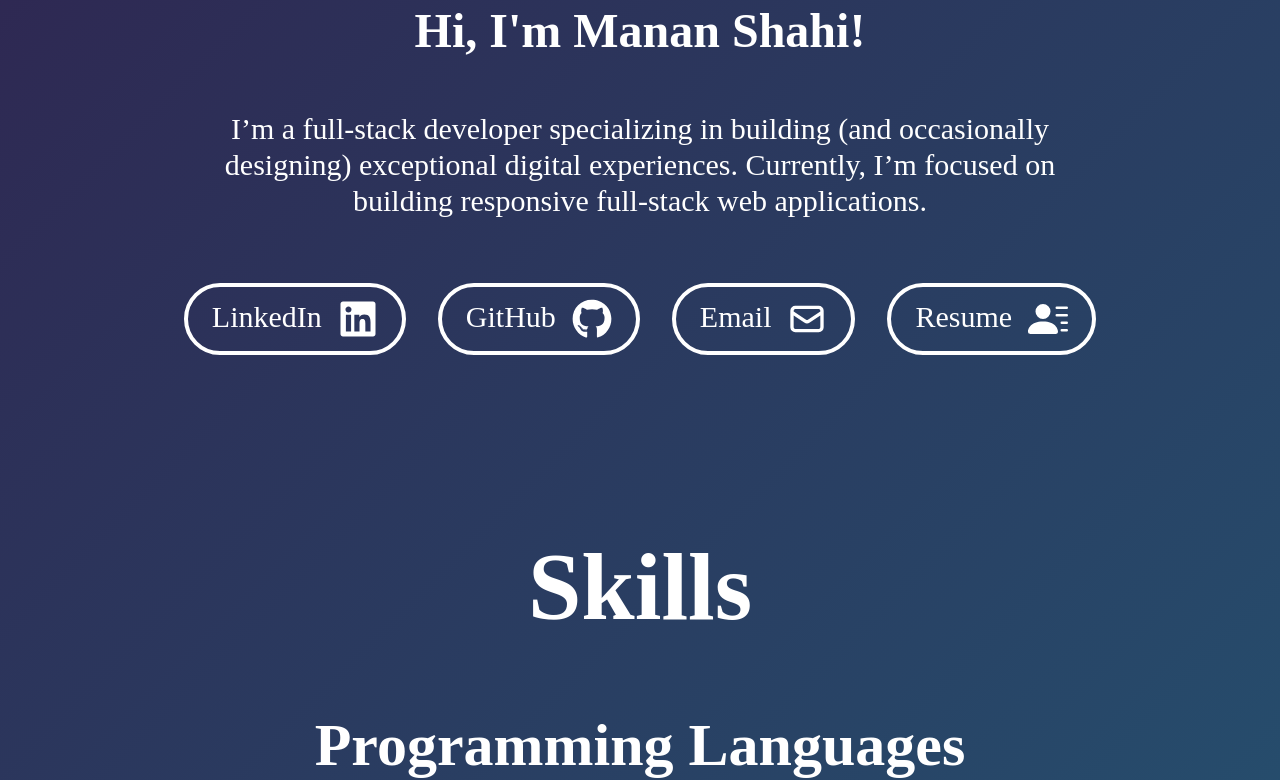
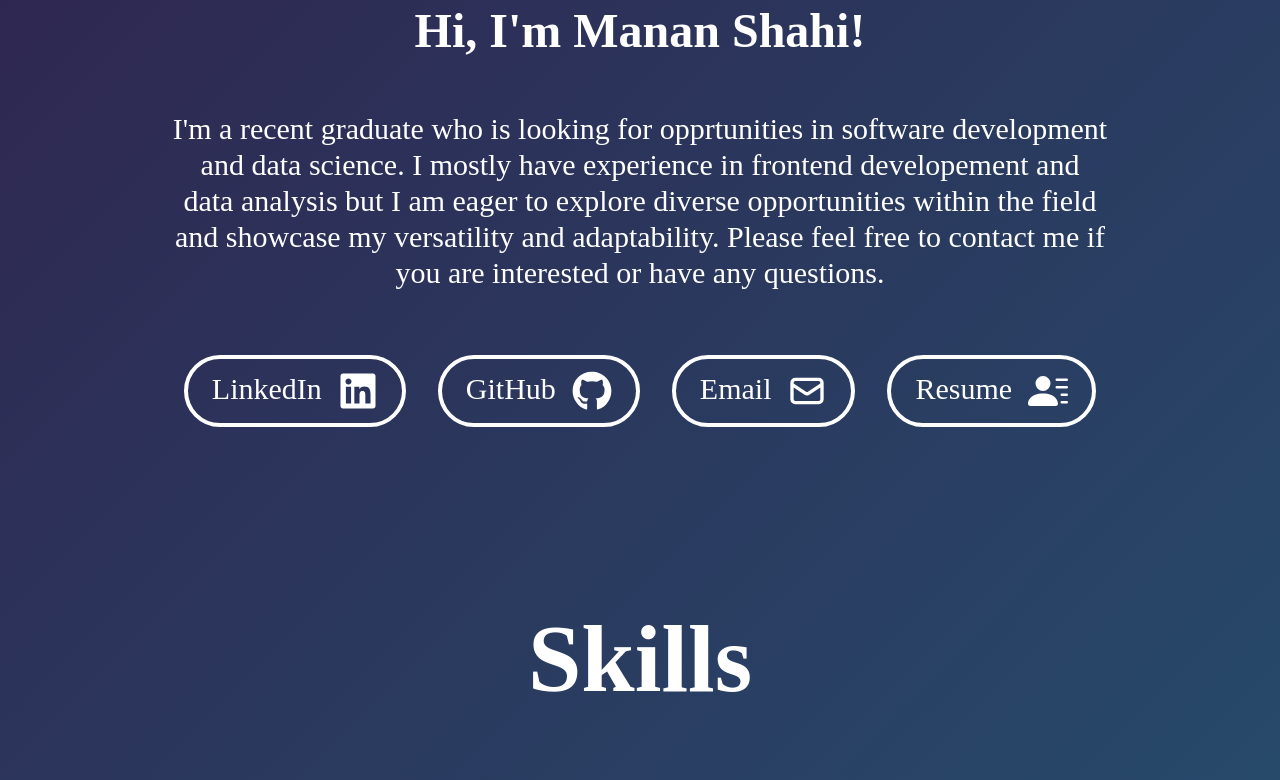
Before and after one commit to mshahi23/Manan-Portfolio, a React (Create React App) app: page / in a window 1280 px wide. Shown: the part 817-1597 px from the top of the page. Built offline with nearby package versions, Linux system fonts and the light colour scheme.

Commit message:
Changed Description and Resume Link

```diff
--- a/public/index.html
+++ b/public/index.html
@@ -24,7 +24,7 @@
       work correctly both with client-side routing and a non-root public URL.
       Learn how to configure a non-root public URL by running `npm run build`.
     -->
-    <title>React App</title>
+    <title>Manan Shahi</title>
   </head>
   <body>
     <noscript>You need to enable JavaScript to run this app.</noscript>
--- a/src/components/Home.jsx
+++ b/src/components/Home.jsx
@@ -21,9 +21,7 @@ const Home = () => {
           </h1>
 
           <p className=' text-3xl text-white py-4 text-center'>
-            I’m a full-stack developer specializing in building (and occasionally
-            designing) exceptional digital experiences. Currently, I’m focused on
-            building responsive full-stack web applications.
+            I'm a recent graduate who is looking for opprtunities in software development and data science. I mostly have experience in frontend developement and data analysis but I am eager to explore diverse opportunities within the field and showcase my versatility and adaptability. Please feel free to contact me if you are interested or have any questions.
           </p>
 
           <ul className='flex justify-center mt-10'>
@@ -50,7 +48,7 @@ const Home = () => {
             </li>
             <li>
               <button className='border-white border-4 px-4 py-2 sm:px-6 sm:py-3 my-2 items-center rounded-full hover:bg-pink-600 hover:border-pink-600'>
-                <a className='flex lg:space-x-4 w-full text-white' target="_blank" href="https://drive.google.com/file/d/1qP1ScHSbsnkj5EnpJ9cmZ6RTuo6cYcB5/view?usp=sharing">
+                <a className='flex lg:space-x-4 w-full text-white' target="_blank" href="https://drive.google.com/file/d/1ZyX7PfwIKxTH9tZb1eOFhHL96_L-AGXQ/view?usp=sharing">
                 <p className='hidden lg:flex text-3xl'>Resume</p> <BsFillPersonLinesFill className='' size={40}/>
                 </a>
               </button>
--- a/src/components/Navbar.jsx
+++ b/src/components/Navbar.jsx
@@ -49,7 +49,7 @@ const Navbar = () => {
                         </a>
                     </li>
                     <li className='w-[160px] h-[60px] flex justify-between items-center ml-[-100px] hover:ml-[-10px] duration-300 bg-[#FF0000]'>
-                        <a className='flex justify-between items-center w-full text-white' target="_blank" href="https://drive.google.com/file/d/1qP1ScHSbsnkj5EnpJ9cmZ6RTuo6cYcB5/view?usp=sharing">
+                        <a className='flex justify-between items-center w-full text-white' target="_blank" href="https://drive.google.com/file/d/1ZyX7PfwIKxTH9tZb1eOFhHL96_L-AGXQ/view?usp=sharing">
                             Resume <BsFillPersonLinesFill size={30}/>
                         </a>
                     </li>
--- a/src/components/Projects.jsx
+++ b/src/components/Projects.jsx
@@ -10,6 +10,7 @@ const Projects = () => {
       <div className='max-w-[1000px] mx-auto p-4 flex flex-col justify-center w-full h-full'>
         <div className='pb-8'>
         <h1 className= 'text-7xl md:text-8xl font-bold text-white text-center mt-16 md:mt-44'>Projects</h1>
+        <p className='text-3xl text-white text-center mt-20'>I do not have many projects currently, but I am actively working towards growing my portfolio.</p>
         </div>
         <div className='grid sm:grid-cols-2 md:grid-cols-2 gap-4'>
 
```
